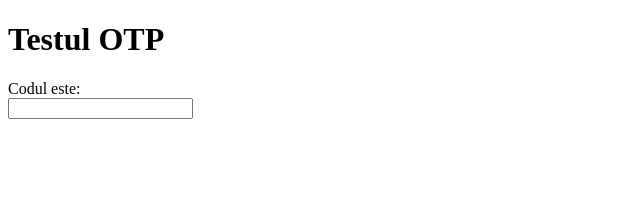
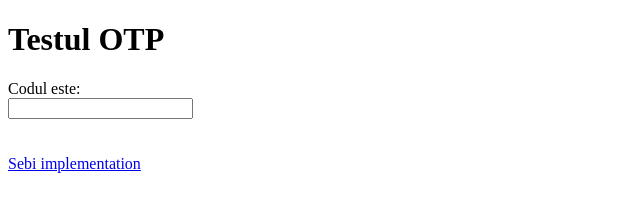
Before and after one commit to sys123-data/testOtp, a plain HTML site: page index.htm in a window 1280 px wide. Shown: the whole page, without its empty margins (0-640 px from the left). Drawn offline with Linux system fonts and the light colour scheme.

Commit message:
Update index.htm

```diff
--- a/index.htm
+++ b/index.htm
@@ -13,6 +13,7 @@
   <label for="fname">Codul este:<br/></label>
   <input type="text"name="token"id="token"inputmode="numeric"pattern="[0-9]*"autocomplete="one-time-code"/>
 </form>
-
+<br/><br/>
+<a href="https://s3bastian43.github.io/web-top/simple.html">Sebi implementation</a>
 </body>
 </html>
```
